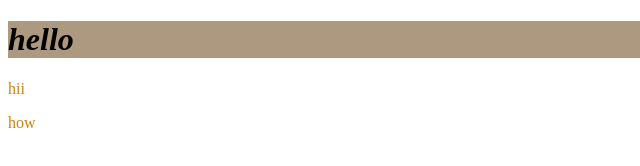
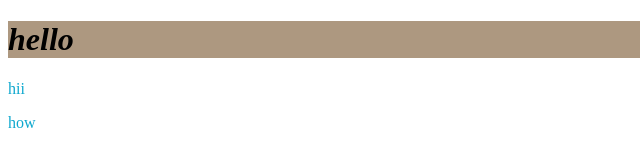
Before and after one commit to alaa77alghamdi/Lab9, a plain HTML site: page index.html in a window 1280 px wide. Shown: the full height of the page, 0-640 px from the left. Drawn offline with Linux system fonts and the light colour scheme.

Commit message:
change color to blue

```diff
--- a/style.css
+++ b/style.css
@@ -4,6 +4,6 @@ h1{
 
 p{
 
-    color: rgb(206, 129, 14);
+    color: rgb(14, 168, 206);
 
 }
```
